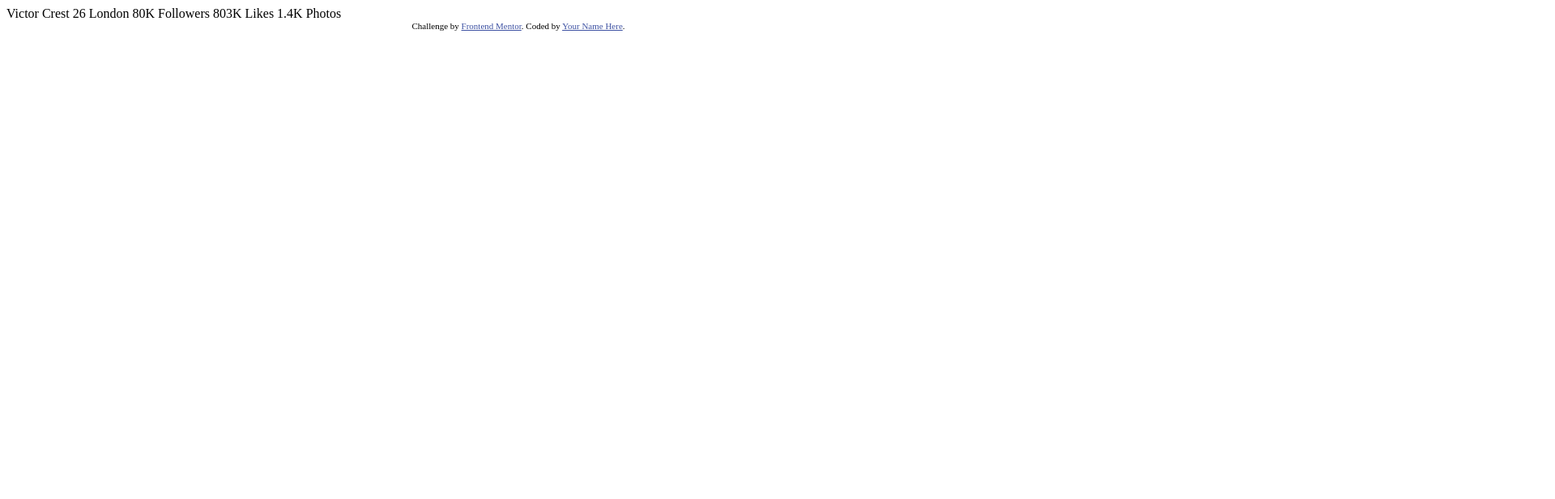
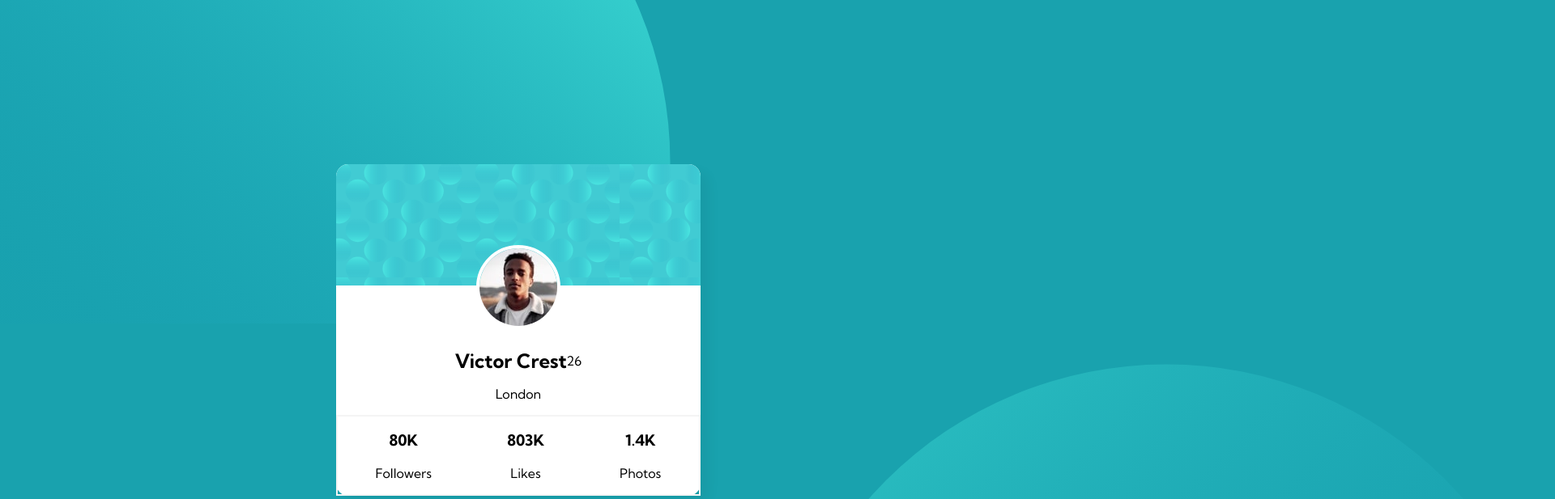
Before and after one commit to julianapsilva/Profile-card-component, a plain HTML site: page index.html in a window 1280 px wide. Shown: the top 617 px of the page at 81% size, 1920 px wide, since content can reach past the window. Drawn offline with Linux system fonts and the light colour scheme.

Commit message:
estilo inicial

```diff
--- a/index.html
+++ b/index.html
@@ -1,35 +1,62 @@
 <!DOCTYPE html>
 <html lang="en">
+
 <head>
   <meta charset="UTF-8">
-  <meta name="viewport" content="width=device-width, initial-scale=1.0"> <!-- displays site properly based on user's device -->
+  <meta name="viewport" content="width=device-width, initial-scale=1.0">
+  <!-- displays site properly based on user's device -->
 
   <link rel="icon" type="image/png" sizes="32x32" href="./images/favicon-32x32.png">
+  <link rel="stylesheet" href="style.css">
 
   <title>Frontend Mentor | Profile card component</title>
 
   <!-- Feel free to remove these styles or customise in your own stylesheet 👍 -->
   <style>
-    .attribution { font-size: 11px; text-align: center; }
-    .attribution a { color: hsl(228, 45%, 44%); }
+    .attribution {
+      font-size: 11px;
+      text-align: center;
+    }
+
+    .attribution a {
+      color: hsl(228, 45%, 44%);
+    }
   </style>
 </head>
+
 <body>
-  Victor Crest
-  26
-  London
+  <main>
+    <div class="image-profile">
+    </div>
+          <img src="images/image-victor.jpg" alt="image profile">
 
-  80K
-  Followers
 
-  803K
-  Likes
+    <section class="profile">
+      <h1>Victor Crest</h1>
+      <p>26</p>
+    </section>
+    <p>London</p>
+    <div class="metrics">
+      <div>
+        <h3>80K</h3>
+        <p>Followers</p>
+      </div>
+      <div>
+        <h3>803K</h3>
+        <p>Likes</p>
+      </div>
+      <div>
+        <h3>1.4K</h3>
+        <p>Photos</p>
+      </div>
+    </div>
+  </main>
 
-  1.4K
-  Photos
+
   <div class="attribution">
     Challenge by <a href="https://www.frontendmentor.io?ref=challenge" target="_blank">Frontend Mentor</a>.
     Coded by <a href="#">Your Name Here</a>.
   </div>
 </body>
+
 </html>
--- /dev/null
+++ b/style.css
@@ -0,0 +1,74 @@
+@import url('https://fonts.googleapis.com/css2?family=Kumbh+Sans:wght@400;700&display=swap');
+*{
+    box-sizing: border-box;
+    font-family: 'Kumbh Sans', sans-serif;
+}
+
+body{
+    display: flex;
+    flex-direction: column;
+    justify-content: center;
+    align-items: center;
+    min-height: 100vh;
+    background-color:hsl(185, 75%, 39%) ;
+    overflow: hidden;
+
+}
+body::before{
+    content: "";
+    background-image: url(images/bg-pattern-top.svg);
+    width: 100%;
+    height: 50vh;
+    position: absolute;
+    top:0;
+    left:-150px;
+    background-repeat: no-repeat;
+    background-position:left;
+}
+body::after{
+    content: "";
+    background-image: url(images/bg-pattern-bottom.svg);
+    width: 100%;
+    height: 50vh;
+    position: absolute;
+    bottom:-50px;
+    left: 950px;
+    background-repeat: no-repeat;
+}
+main{
+    text-align: center;
+    width: 450px;
+    box-shadow: 10px 10px 15px rgba(0,0,0,0.05);
+    border-radius: 15px;
+    background-color: #fff;
+    z-index: 10;
+}
+.image-profile{
+    background-image: url(images/bg-pattern-card.svg);
+    height: 150px;
+    border-top-right-radius: 15px;
+    border-top-left-radius: 15px;
+}
+img{
+    border-radius: 50%;
+    border: 4px solid #fff;
+    margin-top: -50px;
+}
+
+.profile{
+    display: flex;
+    align-items: center;
+    justify-content:center;
+    margin-bottom: -20px;
+}
+
+.metrics{
+    border: 2px solid #f4f4f4;
+    display: flex;
+    justify-content: space-around;
+    width: 100%;
+}
+
+.attribution{
+    display:none;
+}
```
